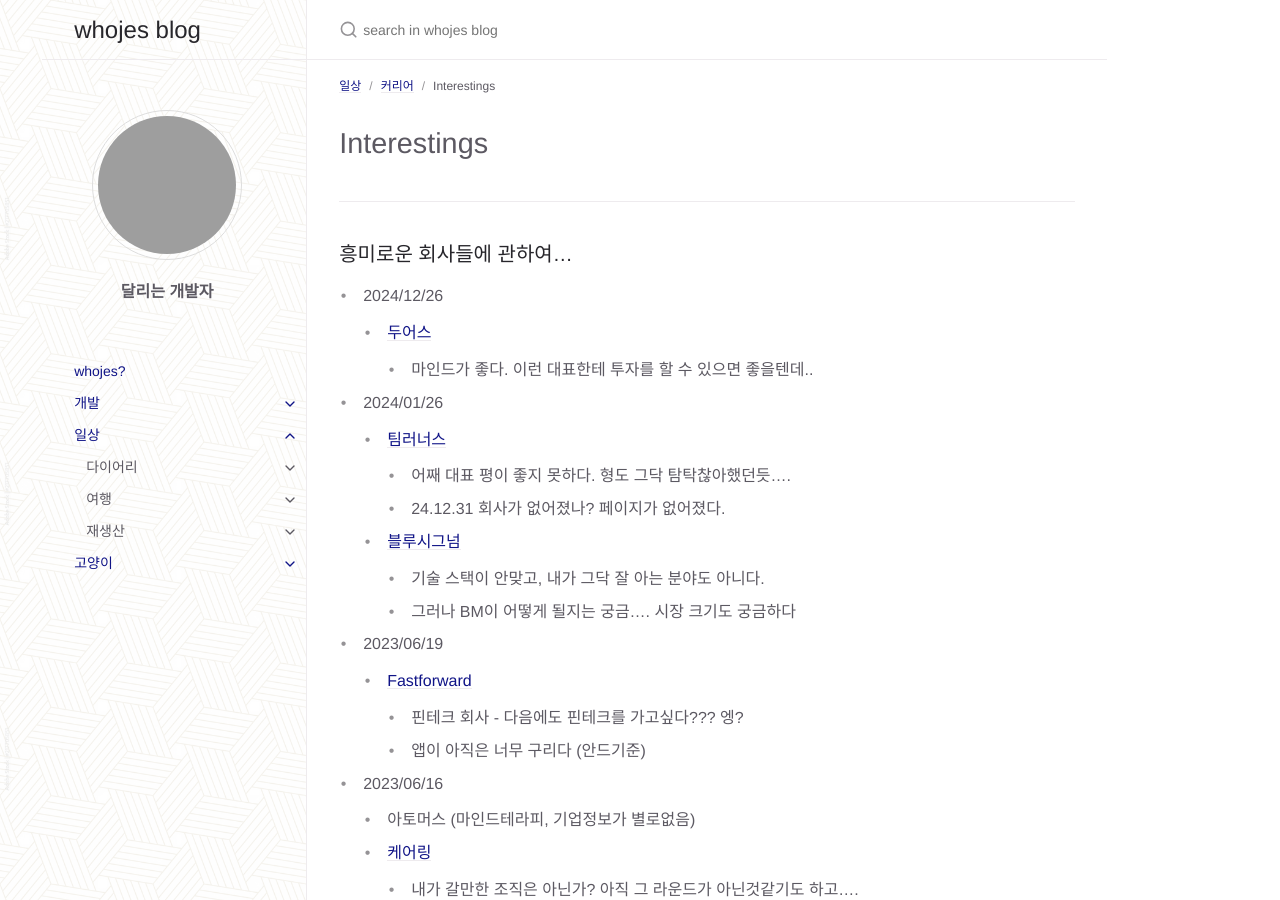
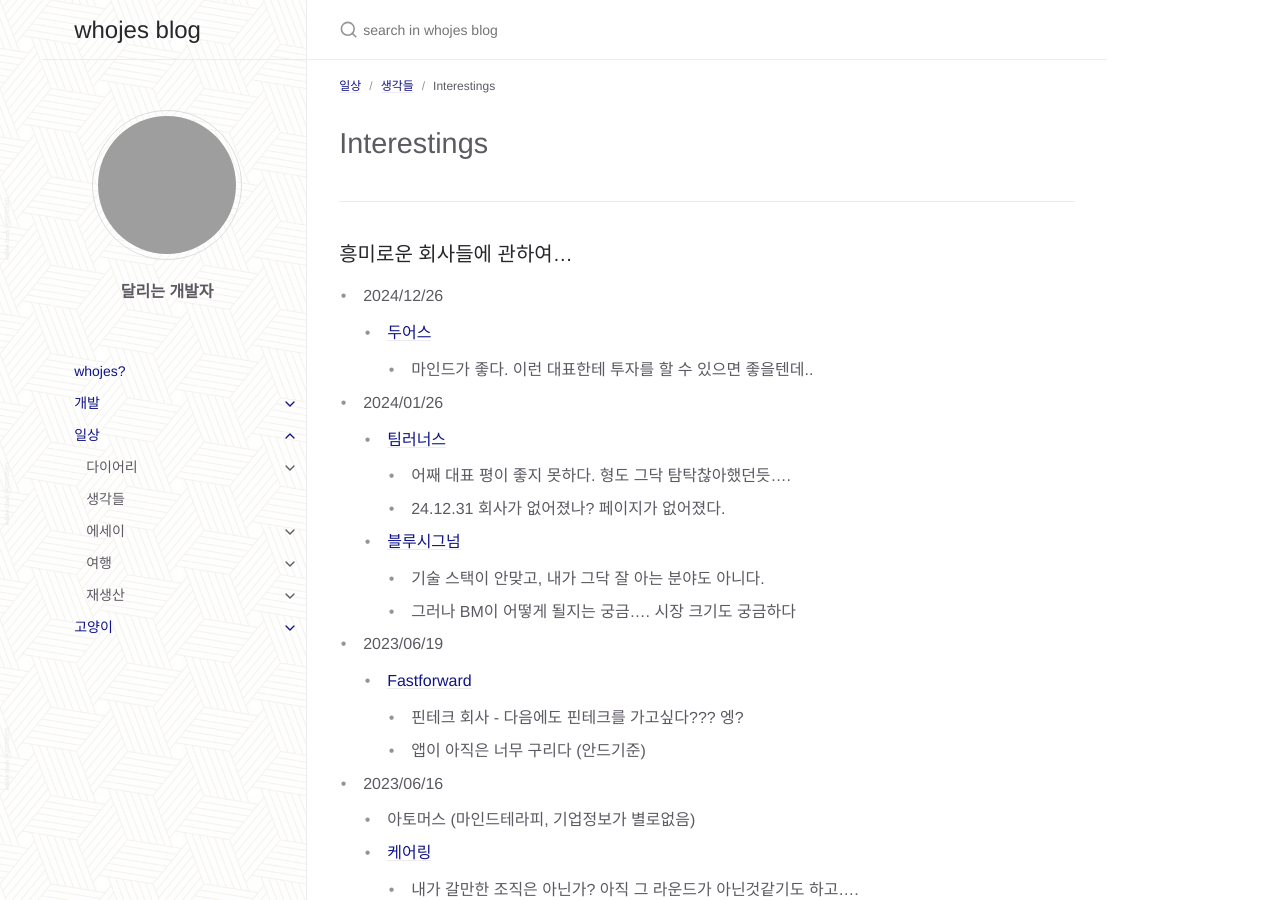
Before and after one commit to whojes/whojes.github.io, a Jekyll site: the page built from docs/life/thoughts/interestings.md, in a window 1280 px wide and 900 px high. Built offline with Jekyll 4.4.1, drawn with Linux system fonts in a browser that asks for light colours; grey boxes are pictures that could not be loaded.

Commit message:
ㅁㄴㅇㄹ

```diff
--- a/docs/life/thoughts/interestings.md
+++ b/docs/life/thoughts/interestings.md
@@ -1,7 +1,7 @@
 ---
 layout: default
 title: Interestings
-parent: 커리어
+parent: 생각들
 nav_order: 1
 grand_parent: 일상
 print_title: true
--- a/docs/life/thoughts/thoughts.md
+++ b/docs/life/thoughts/thoughts.md
@@ -1,9 +1,8 @@
 ---
 layout: default
-title: Thoughts
-parent: 생각
+title: 생각들
+parent: 일상
 nav_order: 1
-grand_parent: 일상
 print_title: true
 share_enable: false
 permalink: life/thoughts
```
Also changed, not shown: docs/life/thoughts/essay/essay.md (+2 -1 lines), docs/life/thoughts/essay/essay_1.md (+1 -1 lines).
